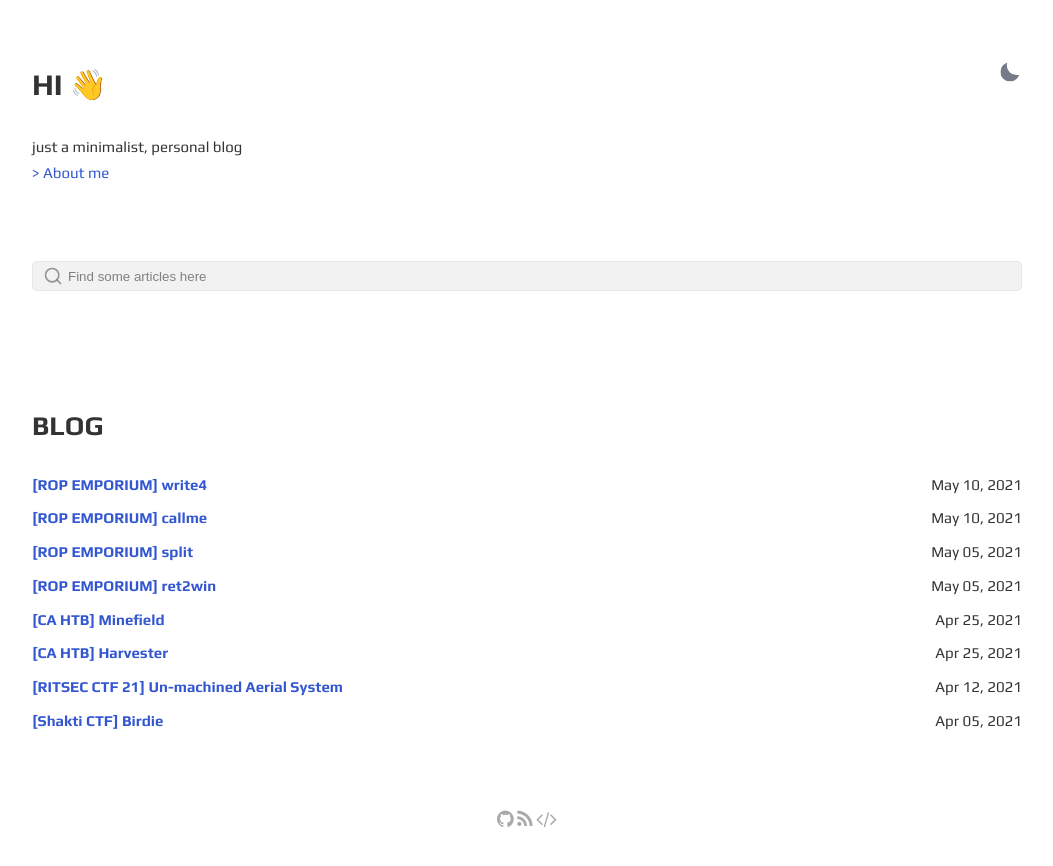
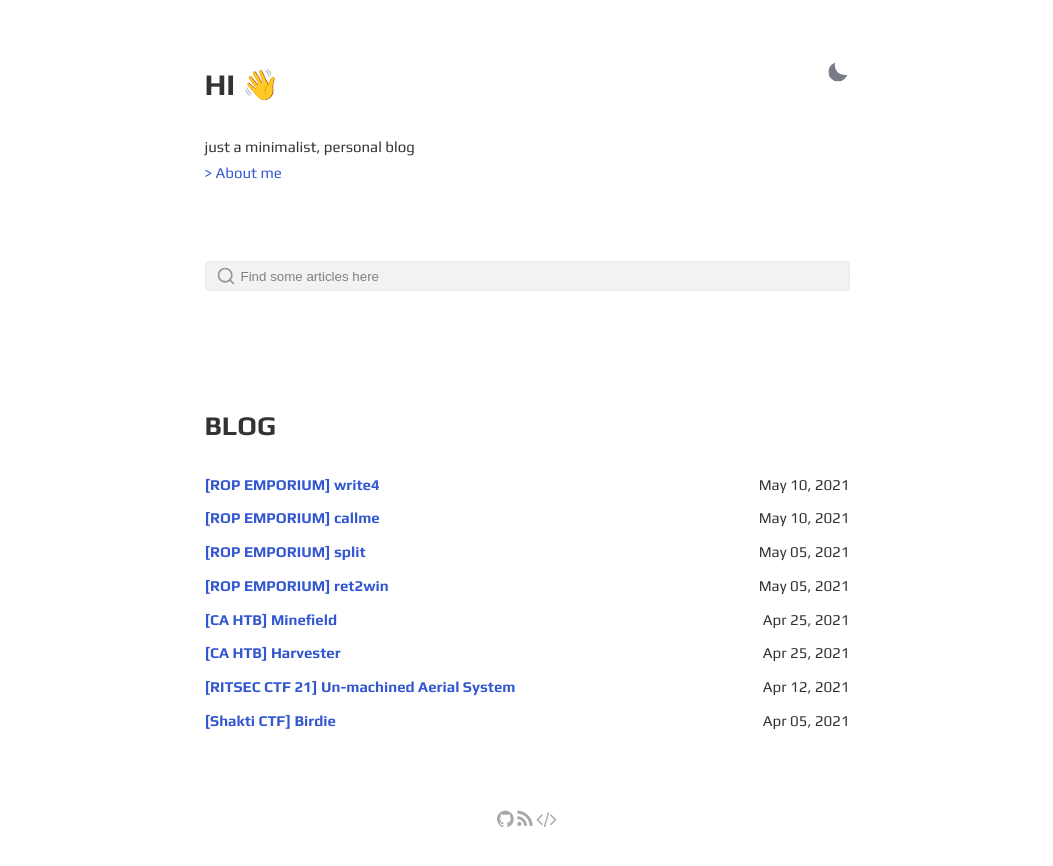
Before and after one commit to tizianocolagrossi/tizianocolagrossi.github.io, a Jekyll site: the page built from index.html, in a window 1280 px wide. Shown: the top 866 px of the page, without its empty margins (113-1166 px from the left). Built offline with Jekyll 4.4.1, drawn with Linux system fonts in a browser that asks for light colours.

Commit message:
Revert "Update _main.scss"
This reverts commit 87291632ae85c0b56b369339c4595f0cb9af10e3.

```diff
--- a/_sass/_main.scss
+++ b/_sass/_main.scss
@@ -368,7 +368,7 @@ time {
 
 main {
 	display: flex;
-	max-width: 70rem;
+	max-width: 47rem;
 	margin: -5rem auto 0;
 	padding: 2.4rem 2rem;
 	flex-direction: column;
```
